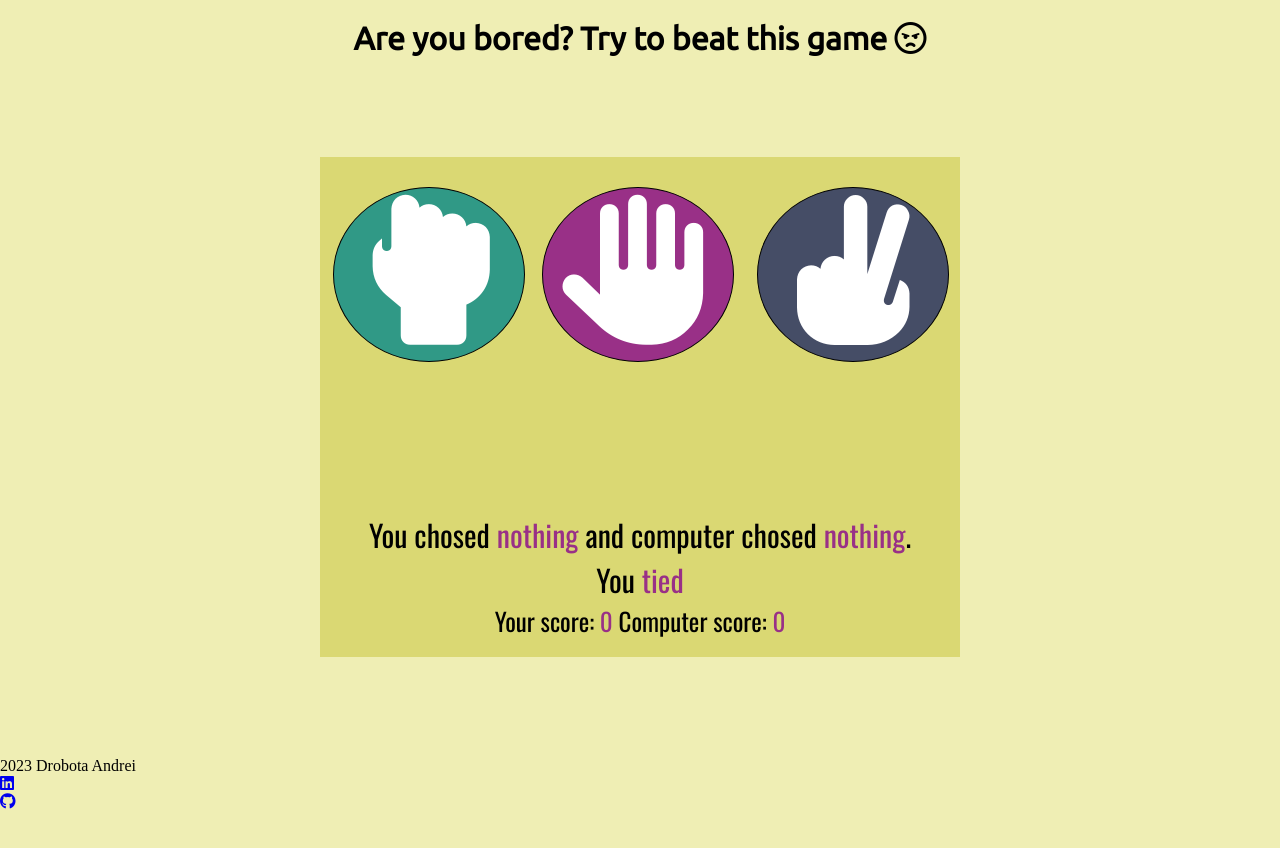
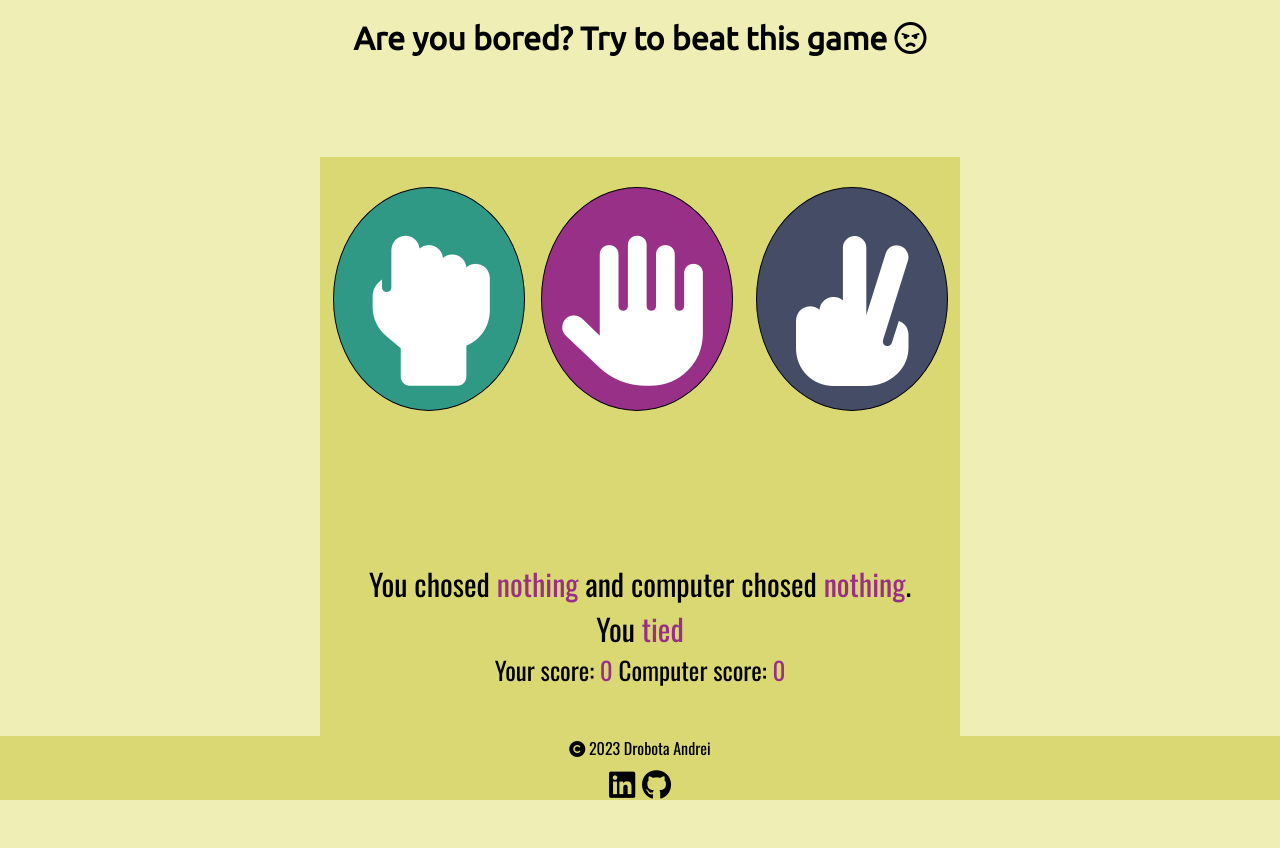
Before and after one commit to andreidrobota/little-minigame, a plain HTML site: page index.html in a window 1280 px wide. Before the commit the page ends 811 px from the top, so only its background shows below. Drawn offline with nearby package versions, Linux system fonts and the light colour scheme.

Commit message:
Add final touches to footer, and styling

```diff
--- a/assets/css/style.css
+++ b/assets/css/style.css
@@ -4,6 +4,7 @@
     margin: 0;
     padding: 0;
     border: none;
+    font-family: Oswald, sans-serif;
 }
 
 h1 {
@@ -17,9 +18,11 @@ body {
     background-color: #efeeb4;
 }
 
+/* Game area and buttons */
+
 .game-area {
     background-color: #dad873;
-    height: 500px;
+    height: 600px;
     width: 50%;
     margin: 100px auto;
 }
@@ -72,6 +75,44 @@ span {
     color: #993087;
 }
 
+footer {
+    background-color: #dad873;
+    width: 100%;
+    height: 8vh;
+    position: fixed;
+    left: 0;
+    bottom: 0;
+}
+
+/* footer */
+
+footer p {
+    text-align: center;
+}
+
+footer ul {
+    text-align: center;
+}
+
+footer ul>li {
+    display: inline;
+    font-size: 30px;
+}
+
+.media-icons i {
+    color: black;
+}
+
+/* transitions for links */
+
+a i {
+    transition: all 0.3s linear;
+}
+
+a:hover i {
+    transform: scale(1.5);
+}
+
 /* Media querries for different screen sizes */
 
 @media screen and (max-width: 768px) {
--- a/index.html
+++ b/index.html
@@ -50,8 +50,8 @@
     </div>
 
     <footer>
-        <p>2023 Drobota Andrei</p>
-        <ul>
+        <p><i class="fa-solid fa-copyright"></i> 2023 Drobota Andrei</p>
+        <ul class="media-icons">
             <li>
                 <a href="https://www.linkedin.com/in/andrei-drobota-a64a94281/" target="_blank" rel="noopener" aria-label="Check out my LinkedInProfile (opens in a new Tab)"><i class="fa-brands fa-linkedin"></i></a>
             </li>
```
